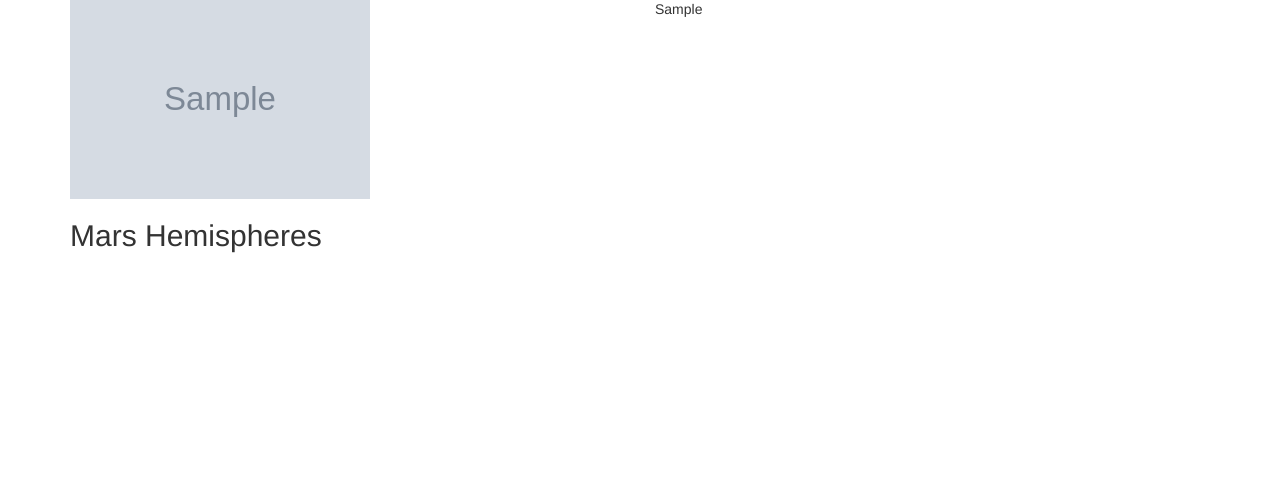
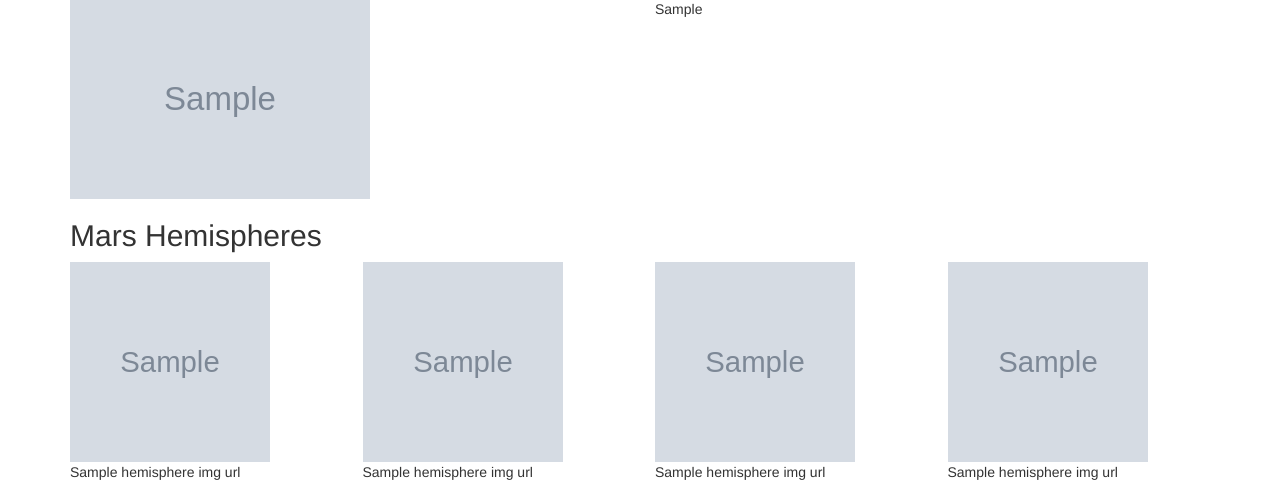
Before and after one commit to thepianist86/web-scraping-challenge, a Flask app: page / in a window 1280 px wide. Shown: the part 490-982 px from the top of the page. Before the commit the page ends 743 px from the top, so only its background shows below. Run offline with Flask 2, Linux system fonts and the light colour scheme; grey boxes marked "Sample" are stand-in pictures; a database or web service that is not in the repository returns one stand-in record (values such as "Sample title"); some libraries are stand-ins or nearby versions.

Commit message:
added hemispheres and screenshot

```diff
--- a/scrape_mars.py
+++ b/scrape_mars.py
@@ -48,7 +48,7 @@ def scrape():
         html = browser.html
         soup = bs(html, "html.parser")
         title = soup.find('h2').text.strip()
-        url = browser.links.find_by_text('Original')['href']
+        url = browser.links.find_by_text('Sample')['href']
         hemisphere_img_urls.append({"title": title, "img_url": url})
 
     scrape_dict = {"news_title":news_title, "news_p":news_p, "img_url":img_url, "hemisphere_img_urls":hemisphere_img_urls, "mars_facts_html":mars_facts_html}
--- a/templates/index.html
+++ b/templates/index.html
@@ -28,7 +28,7 @@
     <div class="row">
       <div class="col-md-6">
         <h2 class="heading">Featured Mars Image</h2>
-        <img src = "{{mars_data.img_url}}" width="300" height="200">
+        <img src="{{mars_data.img_url}}" width="300" height="200">
       </div>
       <div class="col-md-6">
         <h2 class="heading">Mars Facts</h2>
@@ -41,7 +41,40 @@
         <h2 class="heading">Mars Hemispheres</h2>
       </div>
     </div>
-  </div>
+    <div class="row">
+      <div class="col-md-3">
+        <div class="card" style="width: 18rem">
+          <img src="{{mars_data.hemisphere_img_urls[0]['img_url']}}" class="card-img-top" width="200" height="200">
+          <div class="card-body">
+            <p class="card-text">{{mars_data.hemisphere_img_urls[0]['title']}}</p>
+          </div>
+        </div>
+      </div>
+      <div class="col-md-3">
+        <div class="card" style="width: 18rem">
+          <img src="{{mars_data.hemisphere_img_urls[1]['img_url']}}" class="card-img-top" width="200" height="200">
+          <div class="card-body">
+            <p class="card-text">{{mars_data.hemisphere_img_urls[1]['title']}}</p>
+          </div>
+        </div>
+      </div>
+      <div class="col-md-3">
+        <div class="card" style="width: 18rem">
+          <img src="{{mars_data.hemisphere_img_urls[2]['img_url']}}" class="card-img-top" width="200" height="200">
+          <div class="card-body">
+            <p class="card-text">{{mars_data.hemisphere_img_urls[2]['title']}}</p>
+          </div>
+        </div>
+      </div>
+      <div class="col-md-3">
+        <div class="card" style="width: 18rem">
+          <img src="{{mars_data.hemisphere_img_urls[3]['img_url']}}" class="card-img-top" width="200" height="200">
+          <div class="card-body">
+            <p class="card-text">{{mars_data.hemisphere_img_urls[3]['title']}}</p>
+          </div>
+        </div>
+      </div>
+    </div>
 </body>
 
 </html>
```
Also changed, not shown: Web App Screenshot.png (added).
